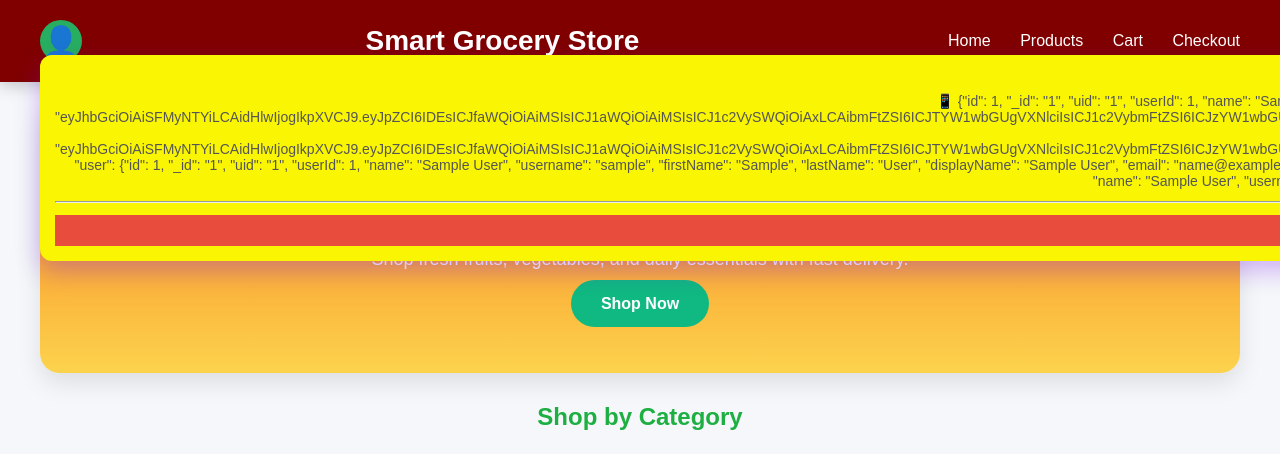
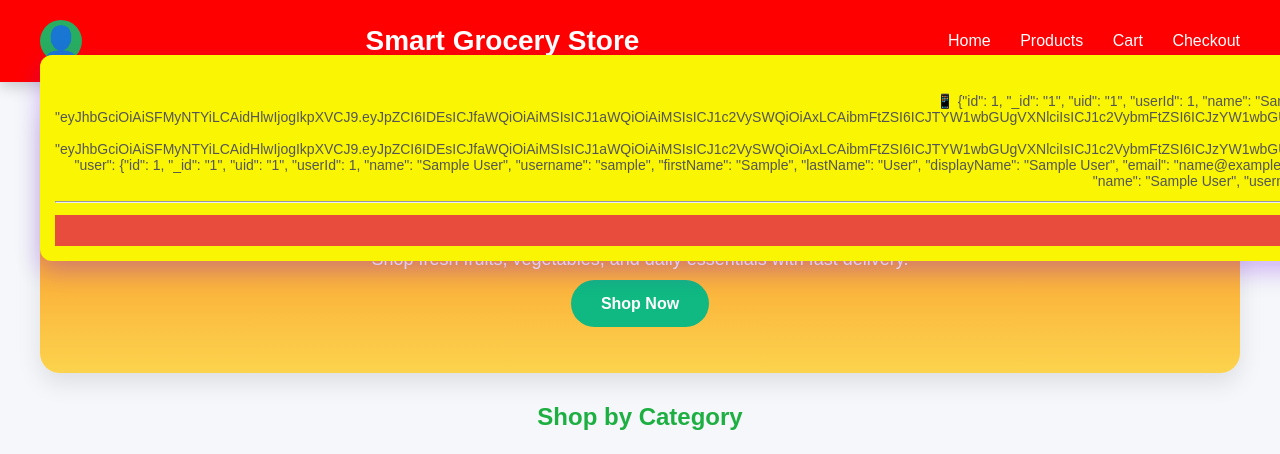
Before and after one commit to pavanasuthabc2007/WEB_SEE_PROJECT, a plain HTML site: page index.html in a window 1280 px wide. Shown: the top 454 px of the page. Drawn offline with Linux system fonts and the light colour scheme; sample sign-in values are in the browser's storage.

Commit message:
Change header background color from maroon to red

```diff
--- a/style.css
+++ b/style.css
@@ -14,7 +14,7 @@ body {
 
 /* --------------------------- Header --------------------------- */
 header {
-    background-color: maroon; /* dark blue header */
+    background-color: red; /* dark blue header */
     color: white;
     padding: 20px 40px;
     display: flex;
```
